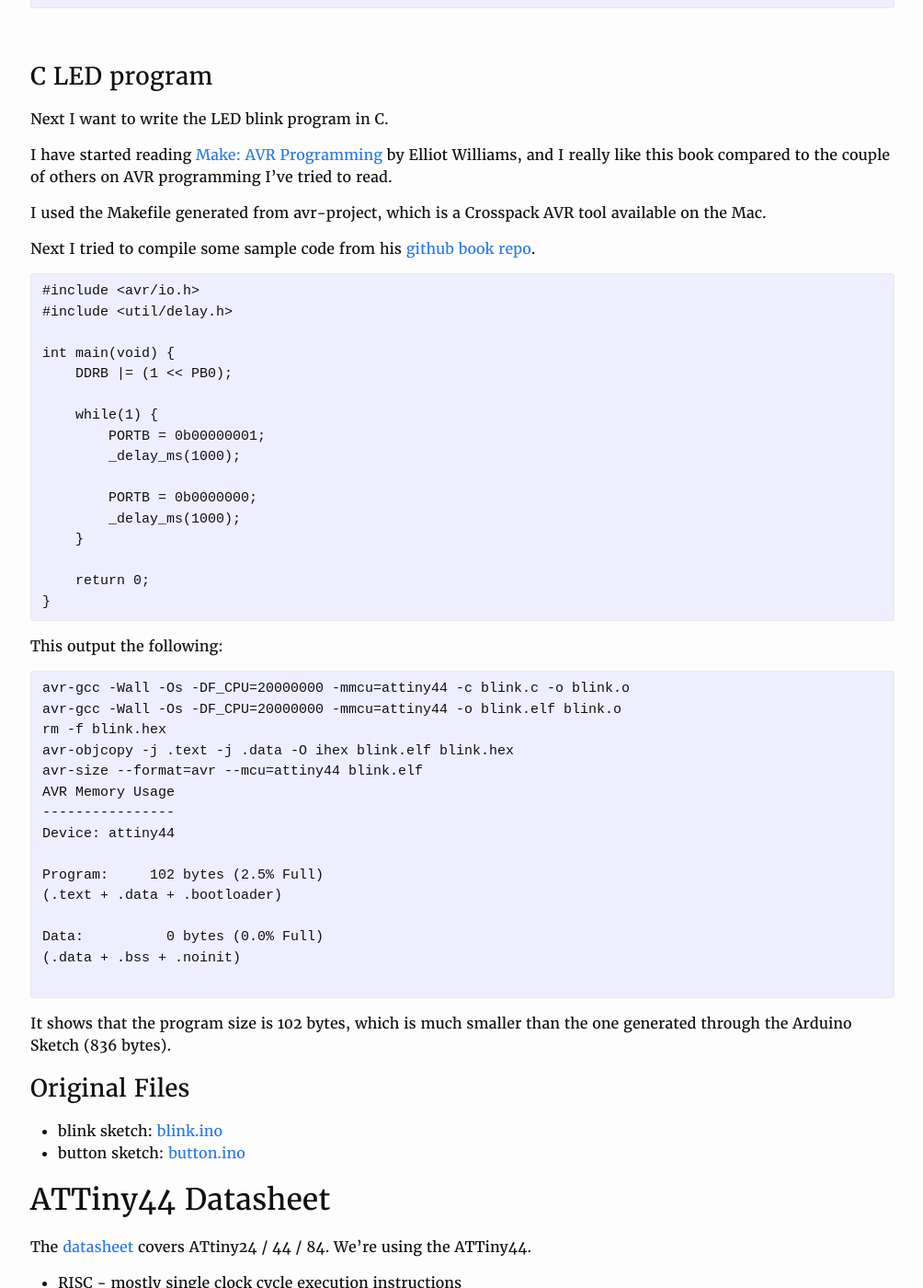
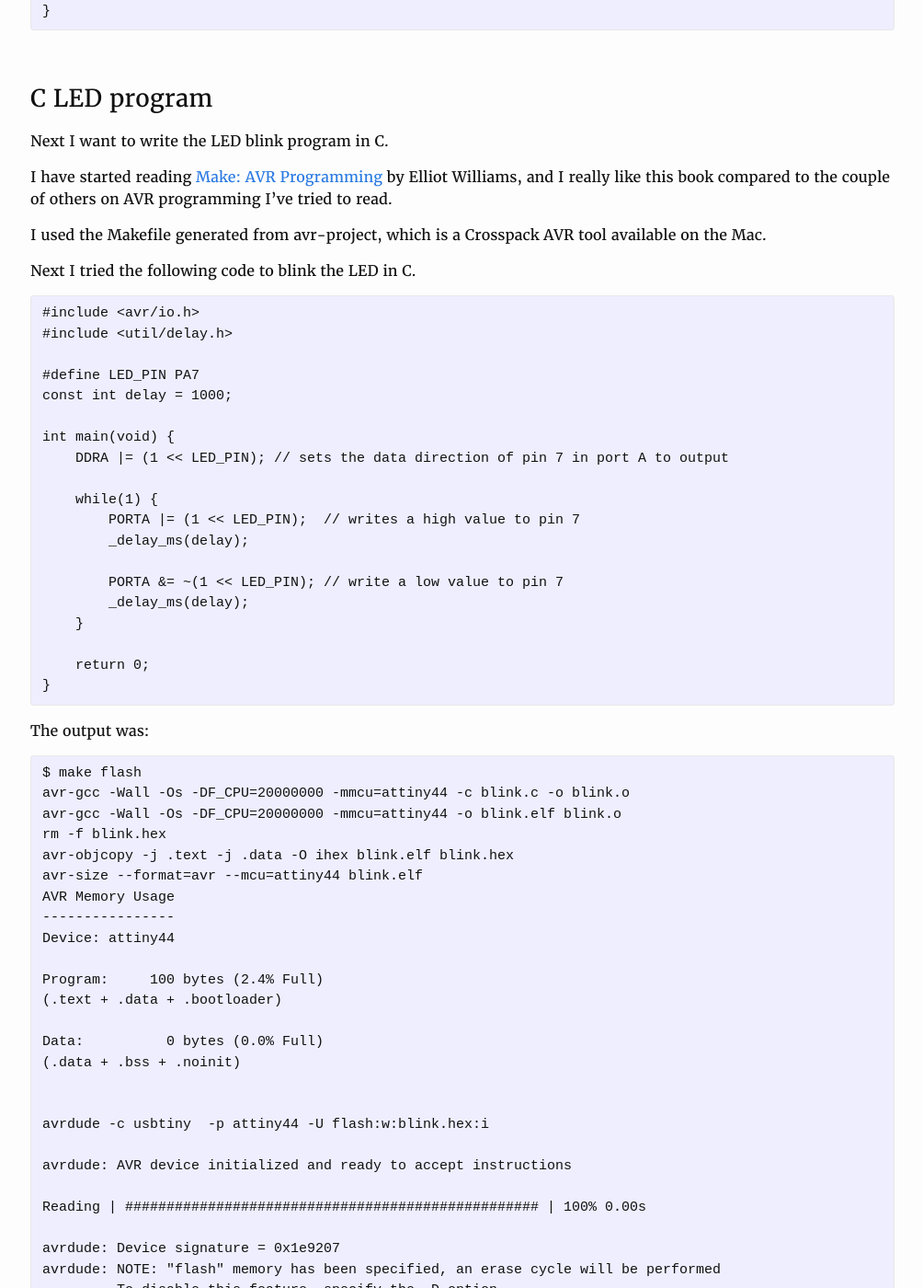
Before and after one commit to yogi/fabacademy2016, a Jekyll site: the page built from w8-embedded.md, in a window 1280 px wide and 1400 px high, scrolled down 5101 px. Shown: the whole window at 92% size, without its empty margins (137-1141 px from the left). Built offline with Jekyll 4.4.1, drawn with Linux system fonts in a browser that asks for light colours; some of the changed text lies outside the part shown.

Commit message:
c led program

```diff
--- a/w8-embedded.md
+++ b/w8-embedded.md
@@ -26,7 +26,7 @@ I downloaded [Arduino IDE](https://www.arduino.cc/en/Main/Software), and followe
 Then I opened up the Examples -> Blink sketch and changed the pin number for the LED from 13 to 6. I had connected the LED to
  PA7 which was on pin 6.
 
-Here are the schematics and layout for the board from week 6 for reference:
+For reference, here are the schematics and layout for the board from week 6 to figure out which pin the LED is connected to:
 
 <img src="images/w6-schematic.jpg" height="400"/>
 
@@ -110,31 +110,34 @@ I have started reading [Make: AVR Programming](http://www.amazon.com/AVR-Program
 
 I used the Makefile generated from avr-project, which is a Crosspack AVR tool available on the Mac.
 
-Next I tried to compile some sample code from his [github book repo](https://github.com/hexagon5un/AVR-Programming).
-
+Next I tried the following code to blink the LED in C.
 
 <pre>
 #include <avr/io.h>
 #include <util/delay.h>
 
+#define LED_PIN PA7
+const int delay = 1000;
+
 int main(void) {
-    DDRB |= (1 << PB0);
+    DDRA |= (1 << LED_PIN); // sets the data direction of pin 7 in port A to output
 
     while(1) {
-        PORTB = 0b00000001;
-        _delay_ms(1000);
+        PORTA |= (1 << LED_PIN);  // writes a high value to pin 7
+        _delay_ms(delay);
 
-        PORTB = 0b0000000;
-        _delay_ms(1000);
+        PORTA &= ~(1 << LED_PIN); // write a low value to pin 7
+        _delay_ms(delay);
     }
 
     return 0;
 }
 </pre>
 
-This output the following:
+The output was:
 
 <pre>
+$ make flash
 avr-gcc -Wall -Os -DF_CPU=20000000 -mmcu=attiny44 -c blink.c -o blink.o
 avr-gcc -Wall -Os -DF_CPU=20000000 -mmcu=attiny44 -o blink.elf blink.o
 rm -f blink.hex
@@ -144,20 +147,62 @@ AVR Memory Usage
 ----------------
 Device: attiny44
 
-Program:     102 bytes (2.5% Full)
+Program:     100 bytes (2.4% Full)
 (.text + .data + .bootloader)
 
 Data:          0 bytes (0.0% Full)
 (.data + .bss + .noinit)
 
+
+avrdude -c usbtiny  -p attiny44 -U flash:w:blink.hex:i
+
+avrdude: AVR device initialized and ready to accept instructions
+
+Reading | ################################################## | 100% 0.00s
+
+avrdude: Device signature = 0x1e9207
+avrdude: NOTE: "flash" memory has been specified, an erase cycle will be performed
+         To disable this feature, specify the -D option.
+avrdude: erasing chip
+avrdude: reading input file "blink.hex"
+avrdude: writing flash (100 bytes):
+
+Writing | ################################################## | 100% 0.13s
+
+avrdude: 100 bytes of flash written
+avrdude: verifying flash memory against blink.hex:
+avrdude: load data flash data from input file blink.hex:
+avrdude: input file blink.hex contains 100 bytes
+avrdude: reading on-chip flash data:
+
+Reading | ################################################## | 100% 0.15s
+
+avrdude: verifying ...
+avrdude: 100 bytes of flash verified
+
+avrdude: safemode: Fuses OK (H:FF, E:DF, L:62)
+
+avrdude done.  Thank you.
 </pre>
 
-It shows that the program size is 102 bytes, which is much smaller than the one generated through the Arduino Sketch (836 bytes).
+It shows that the program size is 100 bytes, which is much smaller than the one generated through the Arduino Sketch (836 bytes).
+
+The LED did start blinking, but it isn't blinking as fast as it should - the delay seems more like 2 sec than 100ms.
+
+The makefile had a variable defined called CLOCK, which was set to 20000000. I changed it to 1000000 (got this hint from
+    the Arduino status bar which reported "ATtiny44, 1Mhz internal"). With this change it started working correctly.
+
+The datasheet says this in Section 6.2.6 (page 30) about the "Default Clock Source":
+
+> The default clock source setting is therefore the Internal Oscillator running at 8.0 MHz with longest start-up time
+> and an initial system clock prescaling of 8, resulting in 1.0 MHz system clock.
 
 
 ### Original Files
 
 * blink sketch: [blink.ino](files/w8/blink/blink.ino)
+* blink c program: [blink.c](files/w8/blink/blink.c)
+* Makefile: [Makefile](files/w8/blink/Makefile)
 * button sketch: [button.ino](files/w8/button/button.ino)
 
 
```
Also changed, not shown: 7 other files.
